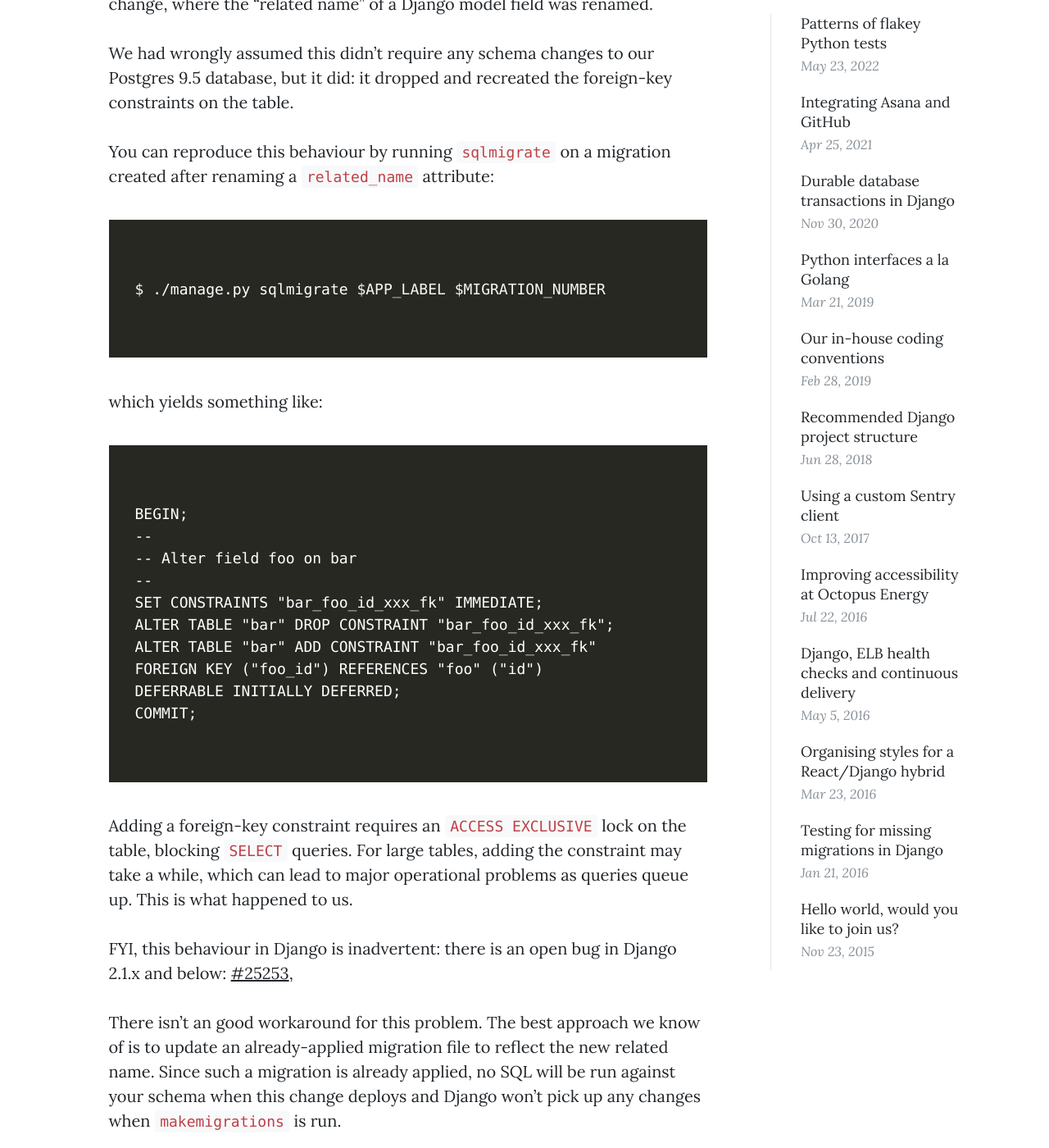
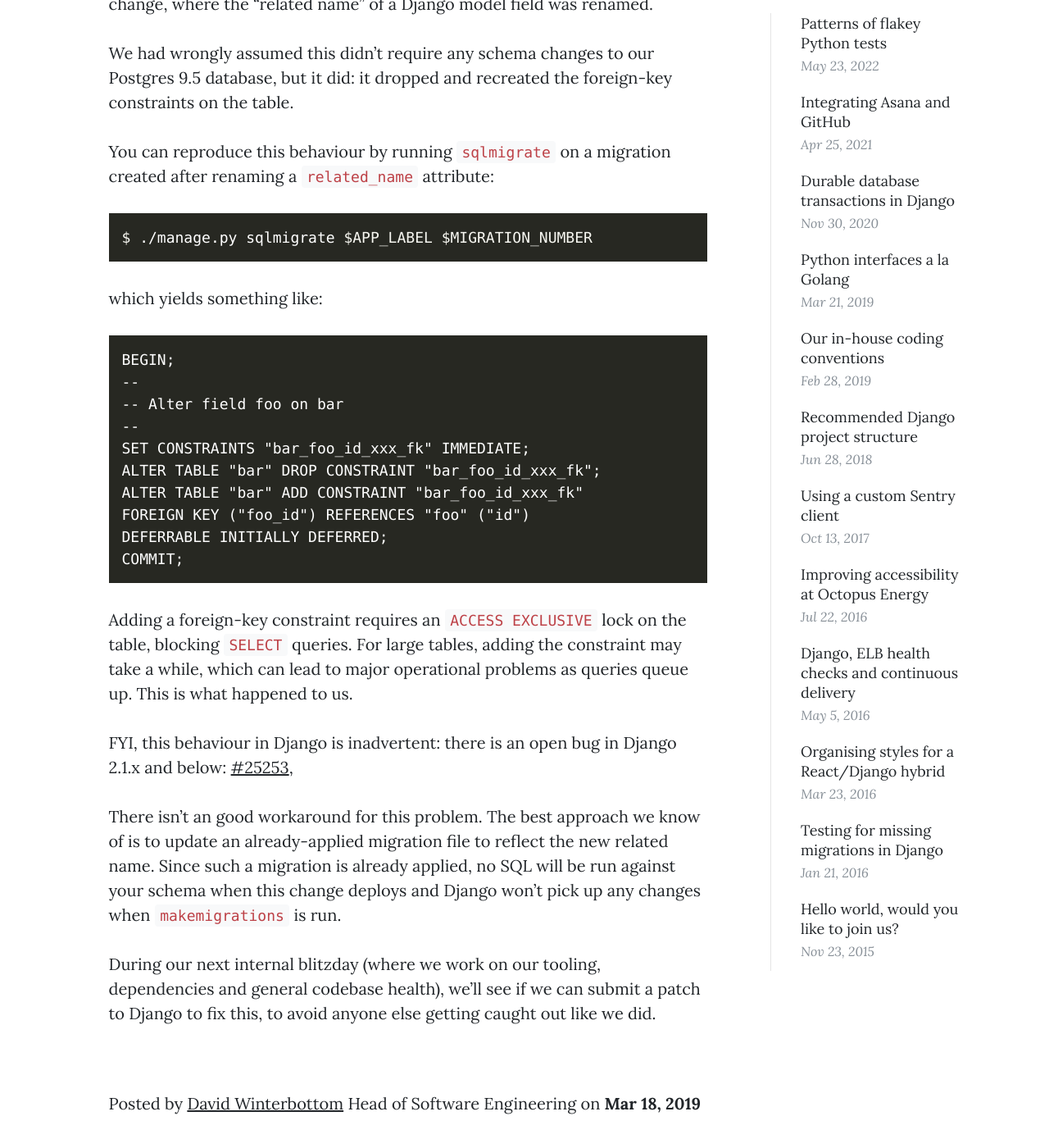
Before and after one commit to octoenergy/octoenergy.github.io, a Jekyll site: the page built from _posts/2019-03-18-django-related-name-outage.markdown, in a window 1280 px wide and 1400 px high, scrolled down 610 px. Shown: the whole window at 82% size. Built offline with Jekyll 4.4.1, drawn with Linux system fonts in a browser that asks for light colours; some web fonts are replaced.

Commit message:
Remove padding and margin around code blocks
As there was way too much.

```diff
--- a/_sass/_syntax-highlighting.scss
+++ b/_sass/_syntax-highlighting.scss
@@ -1,6 +1,6 @@
 .highlight {
     padding: 1.0rem;
-    margin: 2.4rem 0;
+    margin: 1.0rem 0;
     background: #272822;
 
     .hll { background-color: #49483e }
@@ -70,3 +70,8 @@
 }
 
 pre code { color: #ffffff; }
+
+div.highlight pre.highlight {
+    padding: 0;
+    margin: 0;
+}
```
